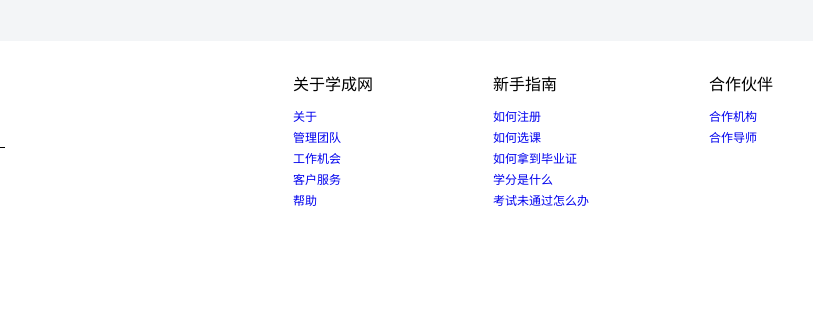
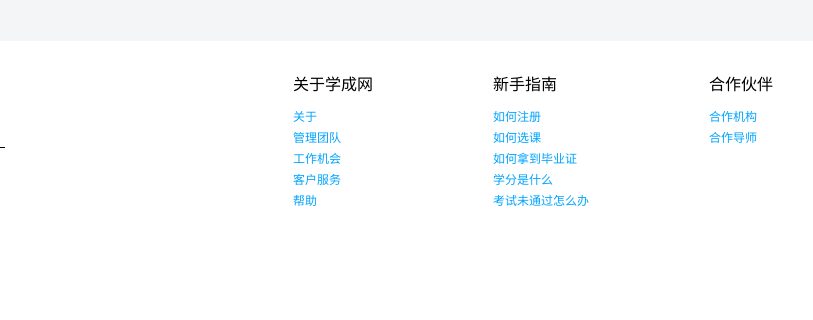
Before and after one commit to Zpss2021/HTMLTest, a plain HTML site: page project_xuecheng/index.html in a window 1280 px wide. Shown: the part 1234-1554 px from the top of the page, 467-1280 px from the left. Drawn offline with Linux system fonts and the light colour scheme.

Commit message:
学成在线-微调链接样式

```diff
--- a/project_xuecheng/css/index.css
+++ b/project_xuecheng/css/index.css
@@ -361,3 +361,7 @@ h1 {
 	font-size: 12px;
 	line-height: 21px;
 }
+
+.footer .right a {
+	color: #00a4ff;
+}
```
